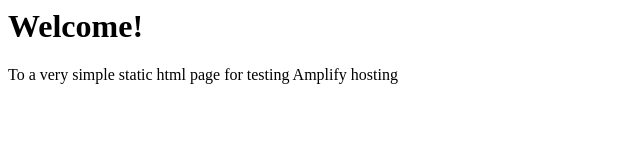
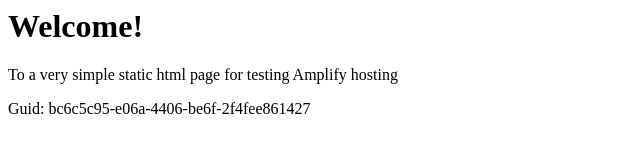
Before and after one commit to aws-aemilia-fra/Github-PR-Commit-Integration-Test-DoNotTouch-Gith-OKSLNVO2-v1-prod-eu-central-1, a website: page src/index.html in a window 1280 px wide. Shown: the whole page, without its empty margins (0-640 px from the left). Drawn offline with Linux system fonts and the light colour scheme.

Commit message:
commit from integ tests

```diff
--- a/src/index.html
+++ b/src/index.html
@@ -1,3 +1,5 @@
+
+
 <html lang="en">
 
 <head>
@@ -10,6 +12,6 @@
 <body>
     <h1>Welcome!</h1>
     <p>To a very simple static html page for testing Amplify hosting</p>
-</body>
+    <p>Guid: bc6c5c95-e06a-4406-be6f-2f4fee861427</p></body>
 
 </html>
```
